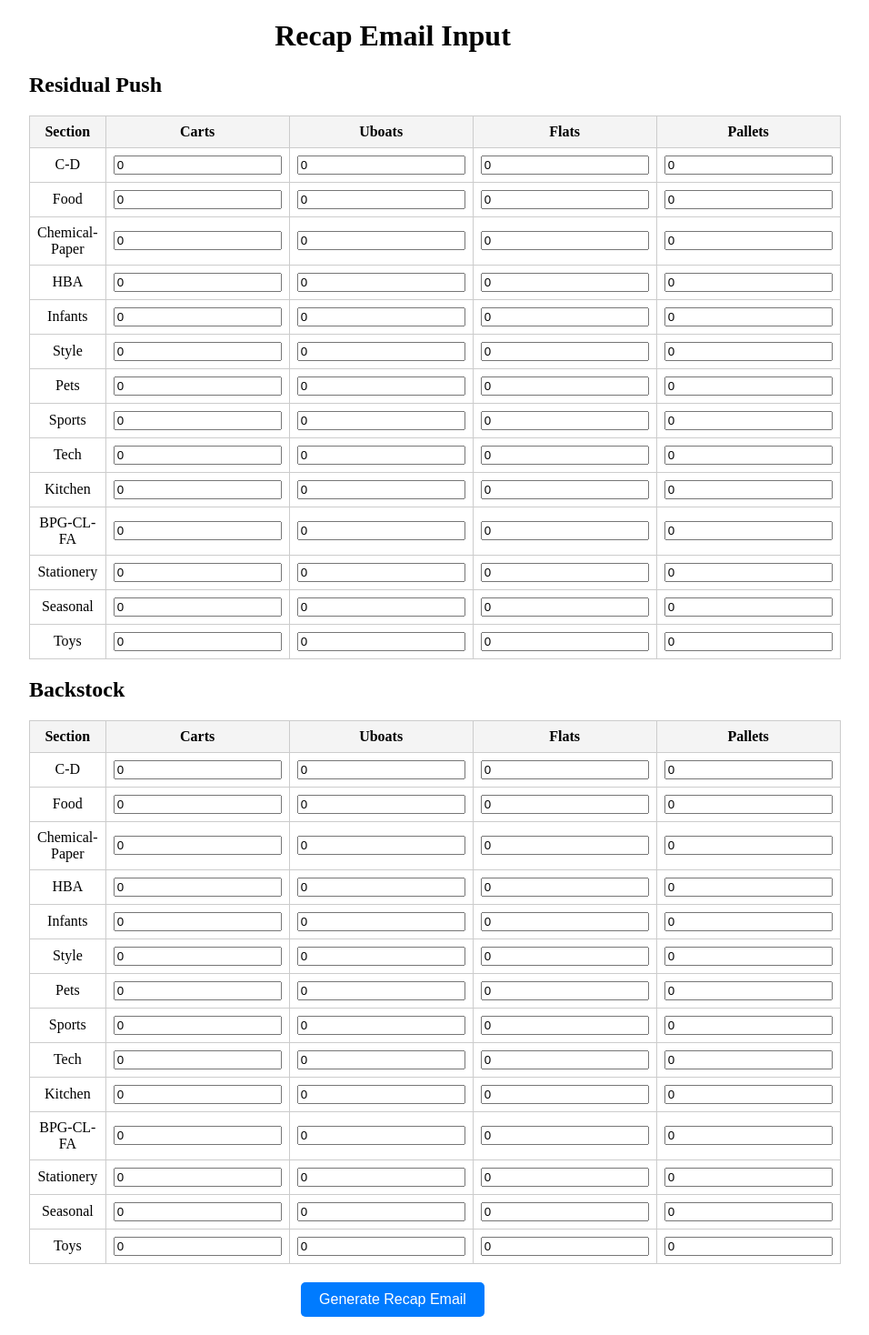
After one commit to hayasep/trailer-summary-render-app, a Flask app: page /email_form in a window 1280 px wide. The commit adds this page. Shown: the whole page at 91% size, without its empty margins (208-1164 px from the left). Run offline with Flask 3, Linux system fonts and the light colour scheme.

Commit message:
added features

```diff
--- a/app.py
+++ b/app.py
@@ -73,7 +73,10 @@ def map_to_section(custom_block):
 @app.route("/")
 def main_menu():
     """Render the main menu."""
-    return render_template("main_menu.html", uploaded_files_info=uploaded_files_info)
+    global uploaded_files_info
+    return render_template("main_menu.html", uploaded_files=uploaded_files_info)
+
+
 
 @app.route("/upload", methods=["POST"])
 def upload_files():
@@ -118,7 +121,6 @@ def upload_files():
 
     return redirect(url_for("main_menu"))
 
-
 @app.route("/process", methods=["GET", "POST"])
 def process_data():
     """Process data and summarize it."""
@@ -129,6 +131,17 @@ def process_data():
     # Map sections
     all_data['Section'] = all_data['CUSTOM BLOCK'].apply(map_to_section)
 
+    # Log initial sections to debug the mapping
+    print("Initial Section Counts (Before Filtering):")
+    print(all_data['Section'].value_counts())
+
+    # Permanently exclude "Uncategorized" rows from all_data
+    all_data = all_data[all_data['Section'] != "Uncategorized"]
+
+    # Log filtered sections to confirm exclusion
+    print("Filtered Section Counts (After Removing Uncategorized):")
+    print(all_data['Section'].value_counts())
+
     # If it's a GET request, show the exclusion form
     if request.method == "GET":
         all_sections = sorted(all_data['Section'].unique())
@@ -138,9 +151,6 @@ def process_data():
     excluded_sections = request.form.getlist("sections")
     if excluded_sections:
         all_data = all_data[~all_data['Section'].isin(excluded_sections)]
-
-    # Exclude Uncategorized rows
-    all_data = all_data[all_data['Section'] != "Uncategorized"]
 
     # Ensure numeric columns for aggregation
     numeric_columns = ['FULL CASE CARTONS', 'REPACK CARTONS', 'STOCKING TIME (HRS)']
@@ -157,6 +167,11 @@ def process_data():
     else:
         summary['Workload %'] = 0
 
+    # Remove "Uncategorized" again if it still sneaks into summary
+    if "Uncategorized" in summary.index:
+        print("Uncategorized found in summary, removing it...")
+        summary = summary[summary.index != "Uncategorized"]
+
     # Add a Total row
     total_row = summary.sum(numeric_only=True).rename("Total")
     summary = pd.concat([summary, total_row.to_frame().T])
@@ -164,7 +179,13 @@ def process_data():
     # Round all numeric values to the nearest tenth
     summary = summary.round(1)
 
+    # Debug final summary
+    print("Final Summary (Post Processing):")
+    print(summary)
+
     return redirect(url_for("summary_view"))
+
+
 
 
 @app.route("/reset")
@@ -180,12 +201,15 @@ def reset_data():
 
 @app.route("/generate_chart")
 def generate_chart():
+    """Generate a pie chart for the summary data."""
     global summary
     if summary is None:
         return "No data to generate chart", 404
 
-    # Exclude the "Total" row
-    chart_data = summary.loc[summary.index != "Total", "Workload %"]
+    # Exclude the "Total" row and "Uncategorized" section
+    chart_data = summary.loc[
+        (summary.index != "Total") & (summary.index != "Uncategorized"), "Workload %"
+    ]
 
     # Generate pie chart
     fig, ax = plt.subplots(figsize=(6, 6))
@@ -206,8 +230,8 @@ def generate_chart():
     output.seek(0)
 
     # Serve the image as a response
-    from flask import Response
     return Response(output, content_type="image/png")
+
 
 
 @app.route("/summary")
@@ -241,7 +265,7 @@ def view_mappings():
 
 @app.route("/exclude_sections", methods=["GET", "POST"])
 def exclude_sections():
-    global all_data
+    global all_data, summary
     if all_data.empty:
         return redirect(url_for("main_menu"))
 
@@ -252,11 +276,149 @@ def exclude_sections():
         # Get selected sections to exclude
         sections_to_exclude = request.form.getlist("sections")
         if sections_to_exclude:
-            all_data.drop(all_data[all_data['Section'].isin(sections_to_exclude)].index, inplace=True)
+            all_data = all_data[~all_data['Section'].isin(sections_to_exclude)]
 
-        return redirect(url_for("process_data"))
+        # Recalculate the summary after exclusions
+        numeric_columns = ['FULL CASE CARTONS', 'REPACK CARTONS', 'STOCKING TIME (HRS)']
+        for col in numeric_columns:
+            all_data[col] = pd.to_numeric(all_data[col], errors='coerce').fillna(0)
+
+        summary = all_data.groupby('Section')[numeric_columns].sum()
+
+        # Add the Workload % column
+        total_stocking_time = summary['STOCKING TIME (HRS)'].sum()
+        if total_stocking_time > 0:
+            summary['Workload %'] = (summary['STOCKING TIME (HRS)'] / total_stocking_time * 100).round(1)
+        else:
+            summary['Workload %'] = 0
+
+        # Add a Total row
+        total_row = summary.sum(numeric_only=True).rename("Total")
+        summary = pd.concat([summary, total_row.to_frame().T])
+
+        summary = summary.round(1)
+
+        return redirect(url_for("summary_view"))
 
     return render_template("exclude_sections.html", sections=all_sections)
+
+@app.route("/generate_email")
+def generate_email():
+    """Generate a recap email based on the processed data."""
+    global all_data
+
+    if all_data.empty:
+        return redirect(url_for("main_menu"))
+
+    # Categorize into push, backstock, and bulk backstock
+    push_sections = ['Kitchen', 'Stationery', 'Style', 'Food']  # Example sections for push
+    backstock_sections = ['HBA', 'Sports', 'Toys', 'Chemical-Paper', 'Seasonal']
+    bulk_backstock_sections = ['C-D']  # Example section for bulk backstock
+
+    push_data = all_data[all_data['Section'].isin(push_sections)]
+    backstock_data = all_data[all_data['Section'].isin(backstock_sections)]
+    bulk_backstock_data = all_data[all_data['Section'].isin(bulk_backstock_sections)]
+
+    # Count quantities for each type
+    def summarize_data(data):
+        summary = {}
+        for section in data['Section'].unique():
+            section_data = data[data['Section'] == section]
+            summary[section] = {
+                'flats': section_data['FULL CASE CARTONS'].sum(),
+                'carts': section_data['REPACK CARTONS'].sum(),
+                'pallets': section_data['STOCKING TIME (HRS)'].sum(),
+                # Add 'uboats' if available
+            }
+        return summary
+
+    push_summary = summarize_data(push_data)
+    backstock_summary = summarize_data(backstock_data)
+    bulk_backstock_summary = summarize_data(bulk_backstock_data)
+
+    # Format the email content
+    email_content = "Good morning team!\n\n"
+    email_content += "Here is the recap of what we left back:\n\n"
+
+    def format_section(title, data):
+        content = f"{title}:\n"
+        for section, counts in data.items():
+            content += f"{section}: {counts['flats']} flats, {counts['carts']} carts, {counts['pallets']} pallets\n"
+        return content
+
+    email_content += format_section("Push", push_summary)
+    email_content += format_section("Backstock", backstock_summary)
+    email_content += format_section("Bulk Backstock", bulk_backstock_summary)
+
+    email_content += "\nPlease let me know if you have any questions. Thank you!"
+
+    return render_template("email_preview.html", email_content=email_content)
+
+@app.route("/email_form", methods=["GET", "POST"])
+def email_form():
+    """Generate email form with Push and Backstock tables."""
+    global all_data
+
+    # Predefined sections if no trailer data is available
+    predefined_sections = [
+        'C-D', 'Food', 'Chemical-Paper', 'HBA', 'Infants',
+        'Style', 'Pets', 'Sports', 'Tech', 'Kitchen',
+        'BPG-CL-FA', 'Stationery', 'Seasonal', 'Toys'
+    ]
+
+    # Determine sections from data or fallback to predefined sections
+    sections = sorted(all_data['Section'].unique()) if not all_data.empty else predefined_sections
+
+    if request.method == "POST":
+        # Process the form data
+        push_data = {}
+        backstock_data = {}
+
+        for section in sections:
+            push_data[section] = {
+                'carts': int(request.form.get(f"{section}_push_carts", 0)),
+                'uboats': int(request.form.get(f"{section}_push_uboats", 0)),
+                'flats': int(request.form.get(f"{section}_push_flats", 0)),
+                'pallets': int(request.form.get(f"{section}_push_pallets", 0)),
+            }
+            backstock_data[section] = {
+                'carts': int(request.form.get(f"{section}_backstock_carts", 0)),
+                'uboats': int(request.form.get(f"{section}_backstock_uboats", 0)),
+                'flats': int(request.form.get(f"{section}_backstock_flats", 0)),
+                'pallets': int(request.form.get(f"{section}_backstock_pallets", 0)),
+            }
+
+        # Generate email content
+        email_content = "Good morning team!\n\n"
+        email_content += "Here is the recap of what we left back:\n\n"
+
+        # Add Push data
+        email_content += "Residual Push:\n"
+        for section, counts in push_data.items():
+            non_zero_values = [
+                f"{value} {key}" for key, value in counts.items() if value > 0
+            ]
+            if non_zero_values:  # Include only if any value is greater than 0
+                email_content += f"{section}: {', '.join(non_zero_values)}\n"
+
+        # Add Backstock data
+        email_content += "\nBackstock:\n"
+        for section, counts in backstock_data.items():
+            non_zero_values = [
+                f"{value} {key}" for key, value in counts.items() if value > 0
+            ]
+            if non_zero_values:  # Include only if any value is greater than 0
+                email_content += f"{section}: {', '.join(non_zero_values)}\n"
+
+        email_content += "\nPlease let me know if you have any questions. Thank you!"
+
+        # Render the email preview
+        return render_template("email_preview.html", email_content=email_content)
+
+    # Render the form
+    return render_template("email_form.html", sections=sections)
+
+
 
 
 if __name__ == "__main__":
--- /dev/null
+++ b/templates/email_form.html
@@ -0,0 +1,102 @@
+<!DOCTYPE html>
+<html lang="en">
+<head>
+    <meta charset="UTF-8">
+    <meta name="viewport" content="width=device-width, initial-scale=1.0">
+    <title>Email Form</title>
+    <style>
+        form {
+            margin: 20px auto;
+            max-width: 800px;
+        }
+
+        table {
+            width: 100%;
+            border-collapse: collapse;
+            margin-bottom: 20px;
+        }
+
+        th, td {
+            border: 1px solid #ccc;
+            text-align: center;
+            padding: 8px;
+        }
+
+        th {
+            background-color: #f4f4f4;
+        }
+
+        .submit-button {
+            display: block;
+            margin: 20px auto;
+            padding: 10px 20px;
+            background-color: #007BFF;
+            color: white;
+            text-align: center;
+            text-decoration: none;
+            border-radius: 5px;
+            border: none;
+            font-size: 16px;
+        }
+
+        .submit-button:hover {
+            background-color: #0056b3;
+        }
+    </style>
+</head>
+<body>
+    <h1 style="text-align: center;">Recap Email Input</h1>
+
+    <form method="POST">
+        <h2>Residual Push</h2>
+        <table>
+            <thead>
+                <tr>
+                    <th>Section</th>
+                    <th>Carts</th>
+                    <th>Uboats</th>
+                    <th>Flats</th>
+                    <th>Pallets</th>
+                </tr>
+            </thead>
+            <tbody>
+                {% for section in sections %}
+                <tr>
+                    <td>{{ section }}</td>
+                    <td><input type="number" name="{{ section }}_push_carts" min="0" value="0"></td>
+                    <td><input type="number" name="{{ section }}_push_uboats" min="0" value="0"></td>
+                    <td><input type="number" name="{{ section }}_push_flats" min="0" value="0"></td>
+                    <td><input type="number" name="{{ section }}_push_pallets" min="0" value="0"></td>
+                </tr>
+                {% endfor %}
+            </tbody>
+        </table>
+
+        <h2>Backstock</h2>
+        <table>
+            <thead>
+                <tr>
+                    <th>Section</th>
+                    <th>Carts</th>
+                    <th>Uboats</th>
+                    <th>Flats</th>
+                    <th>Pallets</th>
+                </tr>
+            </thead>
+            <tbody>
+                {% for section in sections %}
+                <tr>
+                    <td>{{ section }}</td>
+                    <td><input type="number" name="{{ section }}_backstock_carts" min="0" value="0"></td>
+                    <td><input type="number" name="{{ section }}_backstock_uboats" min="0" value="0"></td>
+                    <td><input type="number" name="{{ section }}_backstock_flats" min="0" value="0"></td>
+                    <td><input type="number" name="{{ section }}_backstock_pallets" min="0" value="0"></td>
+                </tr>
+                {% endfor %}
+            </tbody>
+        </table>
+
+        <button type="submit" class="submit-button">Generate Recap Email</button>
+    </form>
+</body>
+</html>
```
Also changed, not shown: templates/email_preview.html (added, +42 -0 lines), templates/exclude_sections.html (+15 -9 lines), templates/main_menu.html (+86 -24 lines), templates/summary.html (+27 -5 lines).
